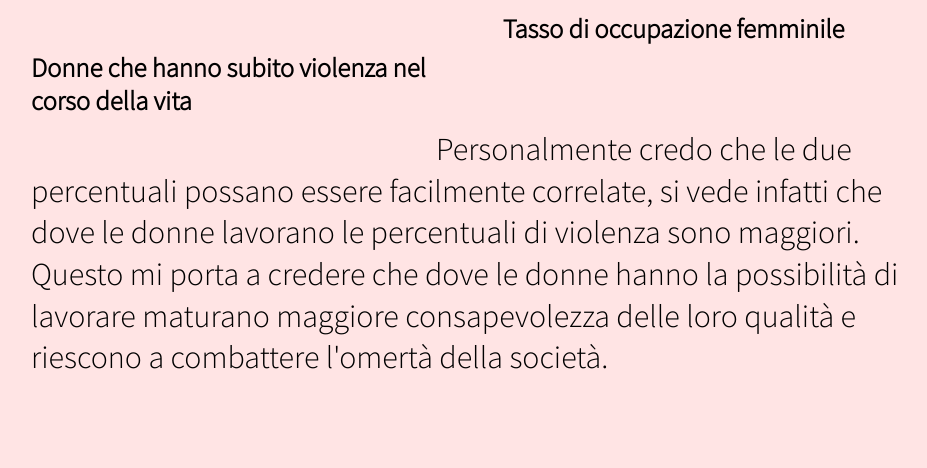
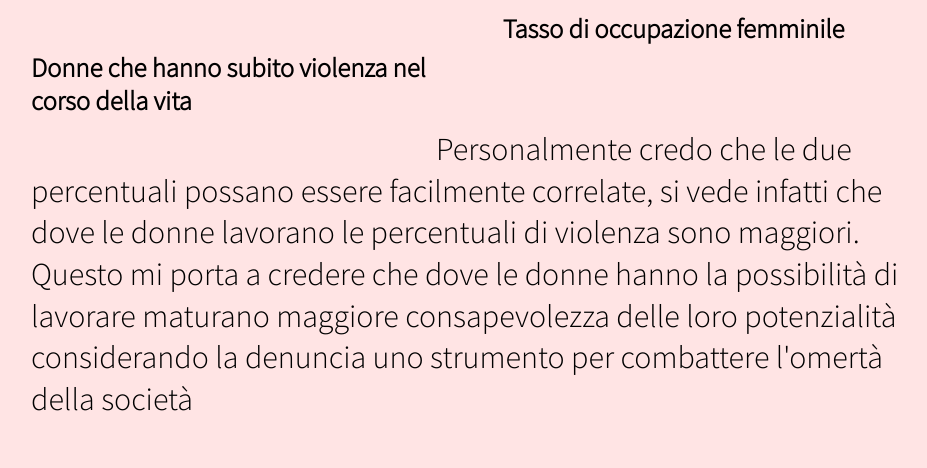
Before and after one commit to matteomatassoni00/DATA-DRIVEN, a plain HTML site: page index.html in a window 1280 px wide. Shown: the part 5092-5560 px from the top of the page, without its empty margins (159-1086 px from the left). Drawn offline with Linux system fonts and the light colour scheme; a web font is replaced by a local one.

Commit message:
Update index.html

```diff
--- a/index.html
+++ b/index.html
@@ -100,7 +100,7 @@ Una correlazione interresante può essere vista nel tasso di occupazione femmini
   Personalmente credo che le due percentuali possano essere facilmente correlate, si vede infatti
   che dove le donne lavorano le percentuali di violenza sono maggiori. <br>
 Questo mi porta a credere che dove le donne hanno la possibilità di lavorare maturano maggiore consapevolezza delle loro
-qualità e riescono a combattere l'omertà della società.
+potenzialità considerando la denuncia uno strumento per combattere l'omertà della società
 </p>
 
 
```
